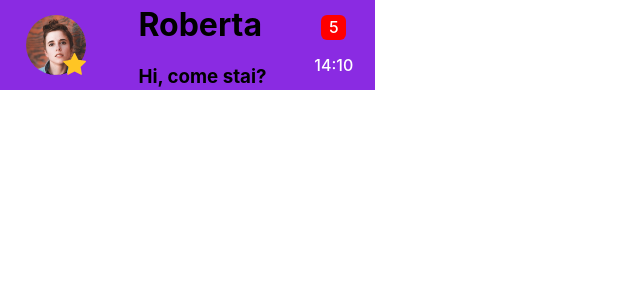
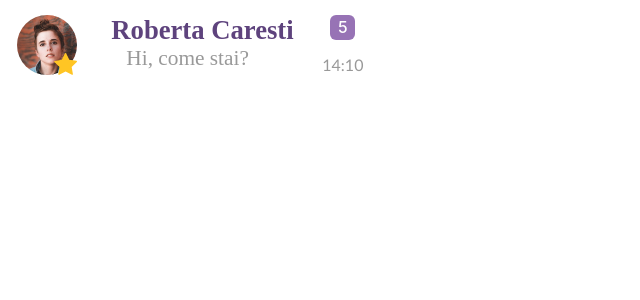
Before and after one commit to AndreaTenji/Thanq, a React (Create React App) app: page / in a window 1280 px wide. Shown: the top 300 px of the page, without its empty margins (0-640 px from the left). Built offline with nearby package versions, Linux system fonts and the light colour scheme.

Commit message:
Css del single chat

```diff
--- /dev/null
+++ b/src/Atom/Message.css
@@ -0,0 +1,20 @@
+.message{
+    font-family: 'Gill Sans SemiBold';
+    height: 70px;
+    display: flex;
+    flex-direction: column;
+    align-content: center;
+}
+.message h2 {
+    color: #5E437D;
+    font-size: 20pt;
+    margin: 5px 0px 0px 0px;
+    font-weight: 600;
+}
+
+.message h3 {
+    color: #999999;
+    font-size: 16pt;
+    font-weight: 400;
+    margin: 0px 0px 0px 15px;
+}
--- /dev/null
+++ b/src/Atom/Message.js
@@ -0,0 +1,14 @@
+import React from 'react';
+import './Message.css'
+export default class Message extends React.Component {
+
+    render() {
+        const { fullName, message } = this.props
+        return (
+            <div className="message">
+                <h2>{fullName}</h2>
+                <h3>{message}</h3>
+            </div>
+        )
+    }
+}
--- a/src/Atom/Messaggio.js
+++ /dev/null
@@ -1,20 +0,0 @@
-   import React from 'react';
-
-   export default class Messaggio extends React.Component{
-    constructor(props)
-    {
-        super(props)
-        {
-
-        }
-    }
-    render()
-    {
-        return(
-            <div className="SingleChat">
-            <h1>{this.props.Nome}</h1>
-            <h3>{this.props.Message}</h3>
-            </div>
-        )
-    }
-   }
--- a/src/Atom/UnreadAndDate.css
+++ b/src/Atom/UnreadAndDate.css
@@ -21,14 +21,15 @@
     width: 25px;
     height: 25px;
     border-radius: 6px;
-    background: red;
+    background: #9773B5;
 }
 .date{
     display: flex;
     flex-direction: column;
     align-items: center;
-    font-weight: 450;
-
+    color: #999999;
+    font-family: 'Gill Sans';
+    font-weight: 400;
     width: 30px;
     height: 20px;
     border-radius: 6px;
--- a/src/Componenti/SingleChat.css
+++ b/src/Componenti/SingleChat.css
@@ -1,6 +1,5 @@
 .singleChatDisplay{
-
-    background-color: blueviolet;
+    background-color: white;
     width: 375px;
     height: 90px;
     margin-bottom: 2px;
--- a/src/Componenti/SingleChat.js
+++ b/src/Componenti/SingleChat.js
@@ -1,5 +1,5 @@
 import React from 'react'
-import Messaggio from './../Atom/Messaggio.js'
+import Message from './../Atom/Message.js'
 import ProfileImage from './../Atom/ProfileImage'
 import UnreadAndDate from './../Atom/UnreadAndDate'
 import './SingleChat.css'
@@ -23,9 +23,18 @@ export default class SingleChat extends React.Component {
     render() {
         return (
             <div className='singleChatDisplay'>
-                <ProfileImage favoriteBool={this.state.Favorite} imageProfileURL={this.state.ImgProfileURL} />
-                <Messaggio Nome={this.state.Name} Message={this.state.LastMessage} />
-                <UnreadAndDate numMessages={this.state.NumbersMessage} time={this.state.LastMessageTime} />
+                <ProfileImage
+                    favoriteBool={this.state.Favorite}
+                    imageProfileURL={this.state.ImgProfileURL}
+                />
+                <Message
+                    fullName={this.state.Name + ' ' + this.state.Surname}
+                    message={this.state.LastMessage}
+                />
+                <UnreadAndDate
+                    numMessages={this.state.NumbersMessage}
+                    time={this.state.LastMessageTime}
+                />
             </div>
         )
     }
```
